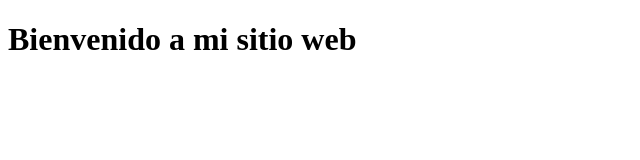
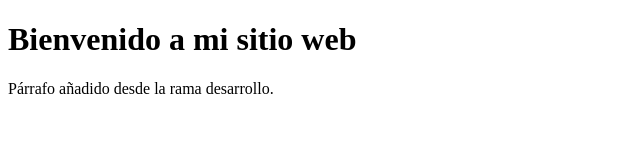
Before and after one commit to saultaranconalcedo/2-Daw_Despliegue-de-aplicaciones-web, a plain HTML site: page GIT - EJERCICIO/index.html in a window 1280 px wide. Shown: the whole page, without its empty margins (0-640 px from the left). Drawn offline with Linux system fonts and the light colour scheme.

Commit message:
Añadido párrafo en rama desarrollo

```diff
--- a/GIT - EJERCICIO/index.html
+++ b/GIT - EJERCICIO/index.html
@@ -6,5 +6,6 @@
 </head>
 <body>
     <h1>Bienvenido a mi sitio web</h1>
+    <p>Párrafo añadido desde la rama desarrollo.</p>
 </body>
 </html>
```
